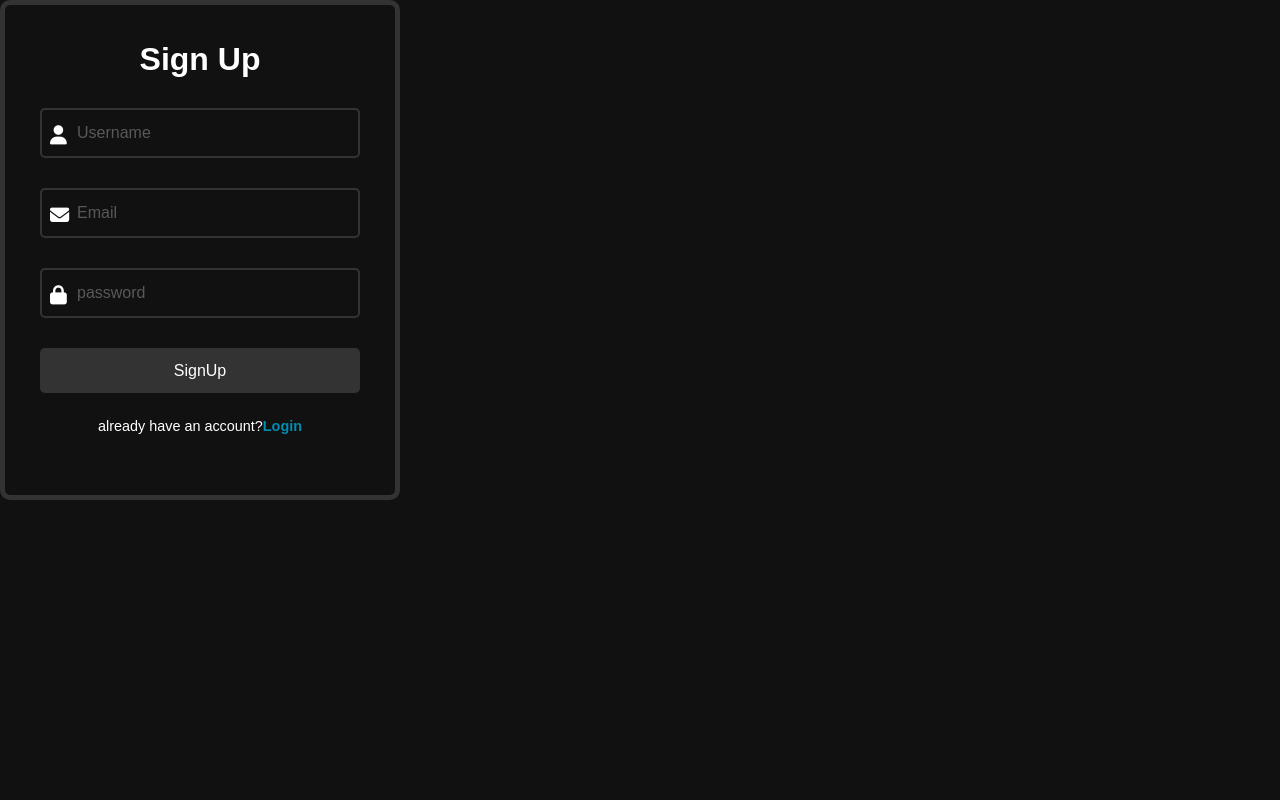
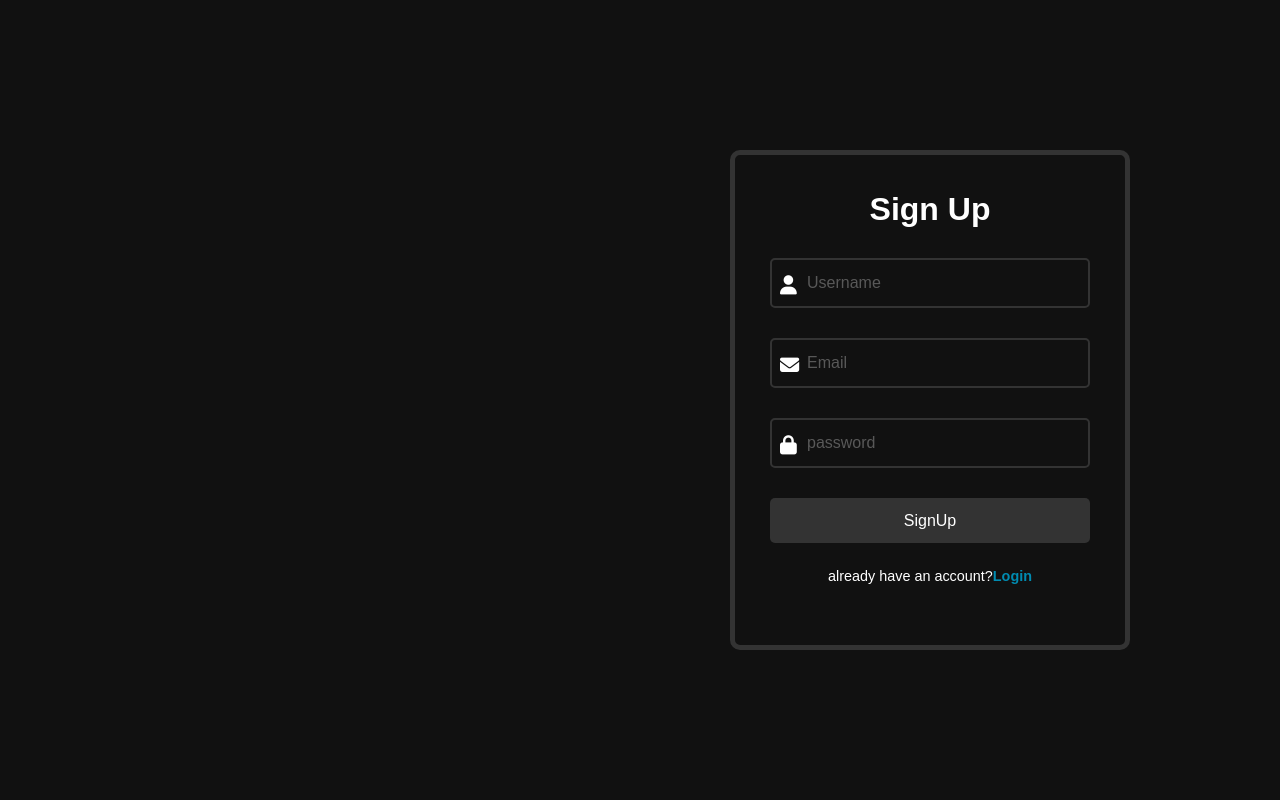
Before and after one commit to MohammadRauf0/WebProgrammingProject, a PHP site: page /Authontication/SignUp.php in a window 1280 px wide. Run offline with PHP 8.4, Linux system fonts and the light colour scheme; some libraries are stand-ins or nearby versions.

Commit message:
new style css, login , sign up

```diff
--- a/Authontication/Login.php
+++ b/Authontication/Login.php
@@ -9,6 +9,7 @@
 </head>
 
 <body>
+  <div class="body">
     <div class="wrapper">
       <form action="" method="post">
         <h2>Log in</h2>
@@ -30,6 +31,7 @@
         </div>
       </form>
     </div>
+  </div>
   <script src="https://kit.fontawesome.com/95ff385942.js" crossorigin="anonymous"></script>
 </body>
 
--- a/Authontication/SignUp.php
+++ b/Authontication/SignUp.php
@@ -9,6 +9,7 @@
 </head>
 
 <body>
+  <div class="body">
     <div class="wrapper">
       <form action="" method="post">
         <h2>Sign Up</h2>
@@ -31,6 +32,7 @@
         </div>
       </form>
     </div>
+  </div>
   <script src="https://kit.fontawesome.com/95ff385942.js" crossorigin="anonymous"></script>
 </body>
 
--- a/Authontication/style.css
+++ b/Authontication/style.css
@@ -101,16 +101,20 @@
 * {
   margin: 0;
   padding: 0;
+  background: #111111;
   box-sizing: border-box;
   font-family: Arial, Helvetica, sans-serif;
 }
 
-body {
-  display: absolute;
-  right: 30px;
-  top: 50%;
+.body {
+  /* display:;
+  right: 10%;
+  bottom: 50%; */
+  margin-top: 150px;
+  margin-right: 150px;
+  float: right;
   /* transform: translate(50%, 50%); */
-  min-height: 100vh;
+  min-height: 500px;
   background: #111111;
 }
 
@@ -166,6 +170,7 @@ h2 {
 .input-box .icon {
   position: absolute;
   left: 10px;
+  width: 0px;
   color: #fff;
   font-size: 1.2em;
   line-height: 55px;
```
Lines whose indentation alone changed are shown as unchanged.
